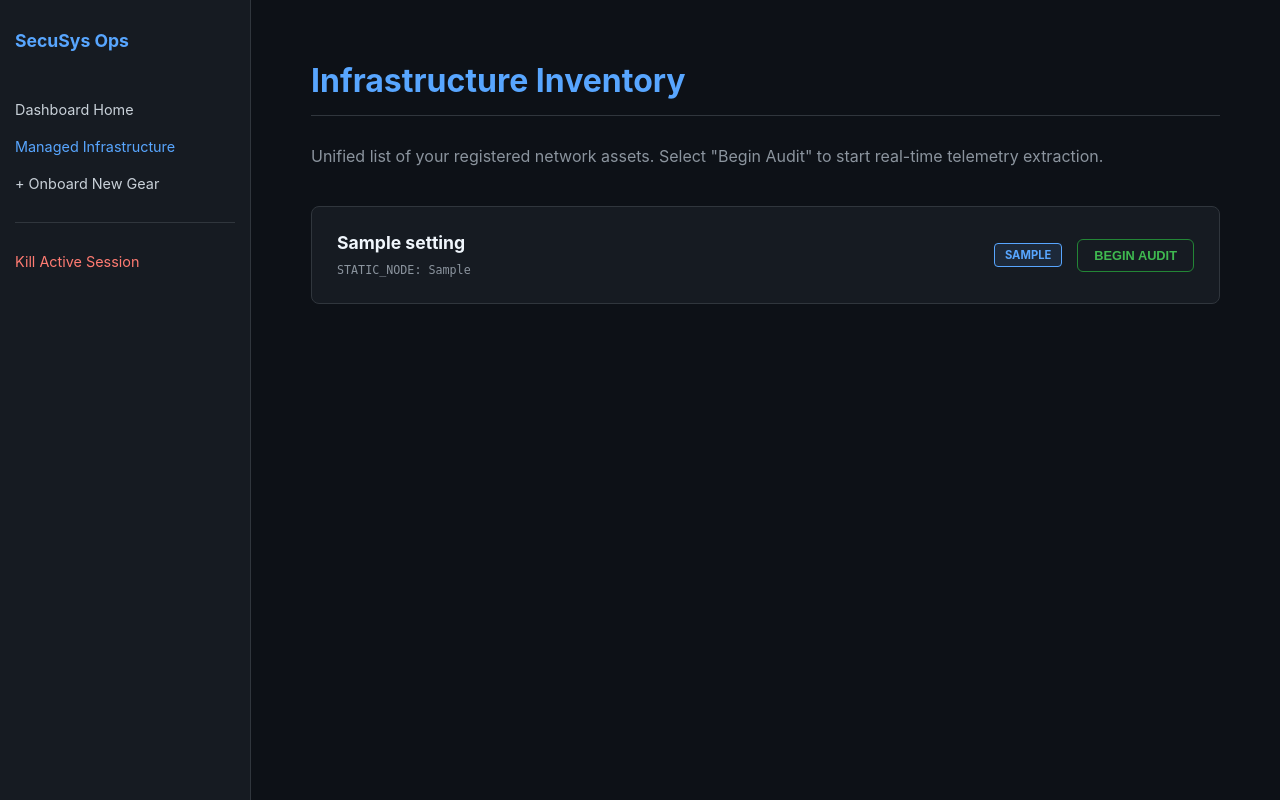
After one commit to Clinntech/SecuSys, a Flask app: page /my-devices in a window 1280 px wide. The commit adds this page. Run offline with Flask 3, Linux system fonts and the light colour scheme; a user stored in the database is signed in; tables that the repository leaves empty hold one stand-in row (values such as "Sample post").

Commit message:
Device naming for different departments

```diff
--- a/app.py
+++ b/app.py
@@ -129,7 +129,7 @@ class DeviceSettings(db.Model):
     ssh_user = db.Column(db.String(100), nullable=False)
     ssh_password = db.Column(db.String(255), nullable=False)
     device_platform = db.Column(db.String(50), default='cisco_ios')
-    user_id = db.Column(db.Integer, db.ForeignKey('user.id'), unique=True)
+    user_id = db.Column(db.Integer, db.ForeignKey('user.id'))
 
 # Application persistence logic
 last_scanned_ip = ""
@@ -181,25 +181,51 @@ def logout():
 @app.route('/settings', methods=['GET', 'POST'])
 @login_required
 def settings():
-    cfg = DeviceSettings.query.filter_by(user_id=current_user.id).first()
+    """
+    SaaS Infrastructure Onboarding: Allows the auditor to add
+    unique named assets to their secure inventory vault.
+    """
     if request.method == 'POST':
-        # Asset Handshake Aliasing
+        # 1. CATCH the new human-readable Asset Name/Alias
         alias = request.form.get('device_name')
-        ip, usr, pw = request.form.get('device_ip'), request.form.get('ssh_user'), request.form.get('ssh_password')
+
+        # 2. Catch the technical connection metadata
+        ip = request.form.get('device_ip')
+        usr = request.form.get('ssh_user')
+        pw = request.form.get('ssh_password')
         plat = request.form.get('device_platform')
+
+        # 3. SECURITY: Protect the asset management password via Hashing
         h_pw = bcrypt.generate_password_hash(pw).decode('utf-8')
-        if cfg:
-            cfg.device_name = alias
-            cfg.device_ip, cfg.ssh_user, cfg.ssh_password, cfg.device_platform = ip, usr, h_pw, plat
-        else:
-            db.session.add(DeviceSettings(
-                device_name=alias, device_ip=ip, ssh_user=usr,
-                ssh_password=h_pw, device_platform=plat, user_id=current_user.id
-            ))
-        db.session.commit()
-        flash(f"Infrastructure Mapping successfully finalized: {alias}.", "success")
-        return redirect(url_for('index'))
-    return render_template('settings.html', config=cfg)
+
+        # 4. STARTUP GROWTH LOGIC: Always create a NEW record.
+        # This allows the user to have 10, 50, or 100 devices.
+        try:
+            new_asset = DeviceSettings(
+                device_name=alias,
+                device_ip=ip,
+                ssh_user=usr,
+                ssh_password=h_pw,
+                device_platform=plat,
+                user_id=current_user.id # Link to the person logged in
+            )
+
+            db.session.add(new_asset)
+            db.session.commit()
+
+            print(f"[INVENTORY] Successfully onboarded asset: {alias} ({ip})")
+            flash(f"Handshake Successful: {alias} has been added to your inventory list.", "success")
+
+            # Redirect to the inventory list to see the new device card
+            return redirect(url_for('my_devices'))
+
+        except Exception as e:
+            db.session.rollback()
+            flash("VAULT ERROR: Infrastructure collision detected or database busy.", "danger")
+            return redirect(url_for('index'))
+
+    # If it is a GET request, just show the empty 'Add' form
+    return render_template('settings.html')
 
 @app.route('/scan', methods=['POST'])
 @login_required
@@ -323,6 +349,25 @@ def audit_detail(record_id):
     if record.user_id != current_user.id: return redirect(url_for('index'))
     return render_template('audit_detail.html', audit=record)
 
+@app.route('/incidents')
+@login_required
+def incident_hub():
+    """
+    SaaS Command Logic: Aggregates all detected but unremediated threats
+    into a prioritized Operational Task List for the Auditor.
+    """
+    # 1. Fetch only scans where remediation_status is 0 (Not fixed)
+    # AND findings were actually identified.
+    active_incidents = AuditRecord.query.filter_by(
+        user_id=current_user.id,
+        remediation_status=0
+    ).filter(AuditRecord.threat_summary.like('%Identified%')).order_by(AuditRecord.scan_date.desc()).all()
+
+    # 2. Extract metrics for the hub
+    incident_count = len(active_incidents)
+
+    return render_template('incidents.html', incidents=active_incidents, count=incident_count)
+
 @app.route('/delete_audit/<int:record_id>', methods=['POST'])
 @login_required
 def delete_audit(record_id):
@@ -384,6 +429,17 @@ def remediate(record_id):
     except: flash("Tunnel interrupted.", "danger")
     return redirect(url_for('index'))
 
+@app.route('/my-devices')
+@login_required
+def my_devices():
+    """
+    Inventory Hub: Lists every piece of infrastructure the user has
+    registered with a custom nickname.
+    """
+    # Fetch the full inventory for the logged-in user
+    inventory = DeviceSettings.query.filter_by(user_id=current_user.id).all()
+    return render_template('devices.html', devices=inventory)
+
 # --- HYBRID INTELLIGENCE BRAIN (PACKETLIFE V5.0 INTEGRATED) ---
 def seed_intelligence():
     """
--- /dev/null
+++ b/templates/devices.html
@@ -0,0 +1,115 @@
+<!DOCTYPE html>
+<html lang="en">
+<head>
+    <meta charset="UTF-8">
+    <title>SecuSys | My Device List</title>
+    <style>
+        /* Base SaaS Cyber Theme */
+        body { background: #0d1117; color: #c9d1d9; font-family: -apple-system, BlinkMacSystemFont, "Segoe UI", sans-serif; display: flex; height: 100vh; margin: 0; }
+
+        /* SIDEBAR (Synced with Dash) */
+        .sidebar { width: 220px; background: #161b22; border-right: 1px solid #30363d; padding: 30px 15px; flex-shrink: 0; }
+        .sidebar-brand { color: #58a6ff; font-weight: bold; margin-bottom: 40px; font-size: 1.1rem; }
+        .nav-item { display: block; color: #c9d1d9; text-decoration: none; padding: 10px 0; font-size: 0.9em; transition: 0.2s;}
+        .nav-item:hover { color: #58a6ff; }
+
+        .main-viewport { flex-grow: 1; padding: 40px 60px; overflow-y: auto; }
+        h1 { color: #58a6ff; border-bottom: 1px solid #30363d; padding-bottom: 15px; margin-bottom: 30px;}
+
+        /* Device Card Layout */
+        .device-card { background: #161b22; border: 1px solid #30363d; border-radius: 8px; padding: 25px; margin-bottom: 20px; display: flex; justify-content: space-between; align-items: center; transition: 0.3s; }
+        .device-card:hover { border-color: #58a6ff; }
+
+        .nickname { color: #f0f6fc; font-weight: bold; font-size: 1.1em; display: block; margin-bottom: 5px;}
+        .ip-address { font-family: monospace; color: #8b949e; font-size: 0.9em; }
+
+        .platform-tag { font-size: 0.7em; background: rgba(88, 166, 255, 0.1); padding: 4px 10px; border-radius: 4px; color: #58a6ff; border: 1px solid #58a6ff; margin-right: 15px; font-weight: bold;}
+
+        /* Tactical Action Button */
+        .audit-btn {
+            background: transparent;
+            color: #3fb950;
+            border: 1px solid #238636;
+            padding: 8px 16px;
+            border-radius: 6px;
+            font-size: 0.8em;
+            font-weight: bold;
+            cursor: pointer;
+            transition: 0.2s;
+        }
+        .audit-btn:hover { background: #238636; color: white; }
+
+        /* LOADING SYSTEM: Radar Scan Overlay */
+        #loading-overlay {
+            display: none; position: fixed; top: 0; left: 0; width: 100%; height: 100%;
+            background: rgba(13, 17, 23, 0.95); z-index: 20000;
+            justify-content: center; align-items: center; flex-direction: column;
+        }
+        .scanner-ring {
+            width: 80px; height: 80px; border: 5px solid #161b22; border-top: 5px solid #58a6ff;
+            border-radius: 50%; animation: spin 1s linear infinite; margin-bottom: 25px;
+        }
+        @keyframes spin { 0% { transform: rotate(0deg); } 100% { transform: rotate(360deg); } }
+        .loading-text { font-family: monospace; letter-spacing: 2px; color: #58a6ff; font-weight: bold; }
+    </style>
+</head>
+<body>
+
+    <!-- ASYNC PROCESSING OVERLAY -->
+    <div id="loading-overlay">
+        <div class="scanner-ring"></div>
+        <div class="loading-text">PROTOCOL: INITIATING MANAGED HANDSHAKE...</div>
+    </div>
+
+    <aside class="sidebar">
+        <div class="sidebar-brand">SecuSys Ops</div>
+        <nav>
+            <a href="/" class="nav-item">Dashboard Home</a>
+            <a href="/my-devices" class="nav-item" style="color: #58a6ff;">Managed Infrastructure</a>
+            <a href="/settings" class="nav-item">+ Onboard New Gear</a>
+            <hr style="border: 0; border-top: 1px solid #30363d; margin: 20px 0;">
+            <a href="/logout" class="nav-item" style="color: #ff7b72;">Kill Active Session</a>
+        </nav>
+    </aside>
+
+    <main class="main-viewport">
+        <h1>Infrastructure Inventory</h1>
+        <p style="margin-bottom: 40px; color: #8b949e;">Unified list of your registered network assets. Select "Begin Audit" to start real-time telemetry extraction.</p>
+
+        {% if devices %}
+            {% for device in devices %}
+            <div class="device-card">
+                <div>
+                    <span class="nickname">{{ device.device_name }}</span>
+                    <span class="ip-address">STATIC_NODE: {{ device.device_ip }}</span>
+                </div>
+
+                <div style="display: flex; align-items: center;">
+                    <span class="platform-tag">{{ device.device_platform.upper() }}</span>
+
+                    <!-- NEW STARTUP ACTION: THE ENGINE BRIDGE -->
+                    <form action="/scan" method="POST" style="margin: 0;" onsubmit="showLoading()">
+                        <!-- Secret Handshake: Sending database info to the scanner engine -->
+                        <input type="hidden" name="target_ip" value="{{ device.device_ip }}">
+                        <input type="hidden" name="scan_type" value="common">
+                        <button type="submit" class="audit-btn">BEGIN AUDIT</button>
+                    </form>
+                </div>
+            </div>
+            {% endfor %}
+        {% else %}
+            <div style="text-align: center; margin-top: 80px; color: #8b949e;">
+                <p style="font-size: 1.1em;">Asset Inventory Empty.</p>
+                <a href="/settings" class="audit-btn" style="text-decoration: none; display: inline-block; margin-top: 20px; border-color: #58a6ff; color: #58a6ff;">Register Primary Hardware</a>
+            </div>
+        {% endif %}
+    </main>
+
+    <script>
+        // Trigger for visual radar feedback
+        function showLoading() {
+            document.getElementById("loading-overlay").style.display = "flex";
+        }
+    </script>
+</body>
+</html>
```
Also changed, not shown: templates/incidents.html (added, +106 -0 lines), templates/index.html (+18 -10 lines), templates/settings.html (+9 -1 lines).
